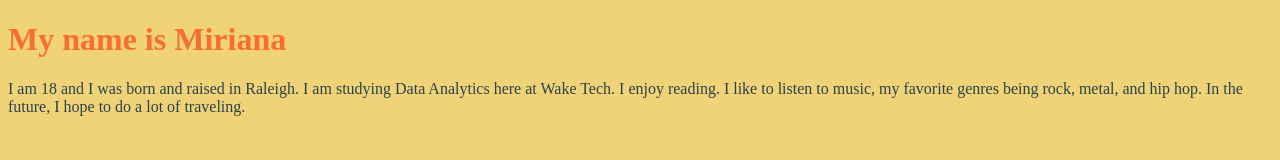
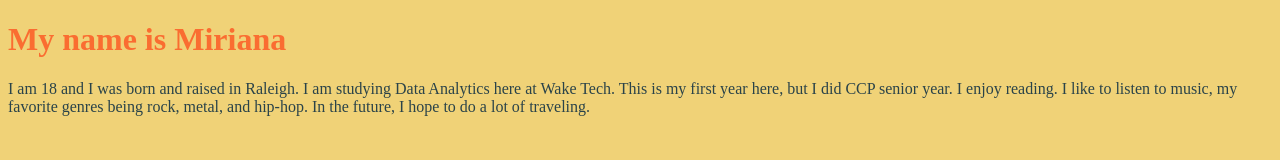
Before and after one commit to miratea/miratea.github.io, a plain HTML site: page index.html in a window 1280 px wide. Drawn offline with Linux system fonts and the light colour scheme.

Commit message:
Update index.html

```diff
--- a/index.html
+++ b/index.html
@@ -16,6 +16,8 @@
   </head>
   <body>
     <h1>My name is Miriana</h1>
-    <p>I am 18 and I was born and raised in Raleigh. I am studying Data Analytics here at Wake Tech. I enjoy reading. I like to listen to music, my favorite genres being rock, metal, and hip hop. In the future, I hope to do a lot of traveling.</p>
+    <p>I am 18 and I was born and raised in Raleigh. I am studying Data Analytics here at Wake Tech. This is my first year here, but I did CCP senior year.
+      I enjoy reading. I like to listen to music, my favorite genres being rock, metal, and hip-hop.
+      In the future, I hope to do a lot of traveling.</p>
   </body>
 </html>
```
